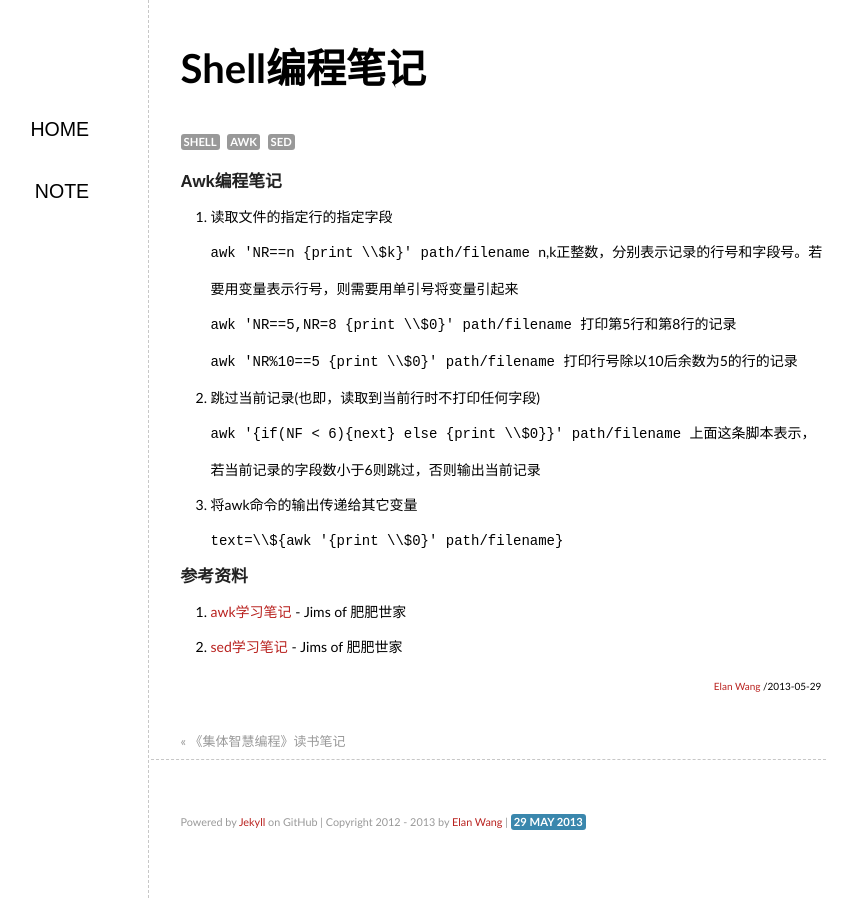
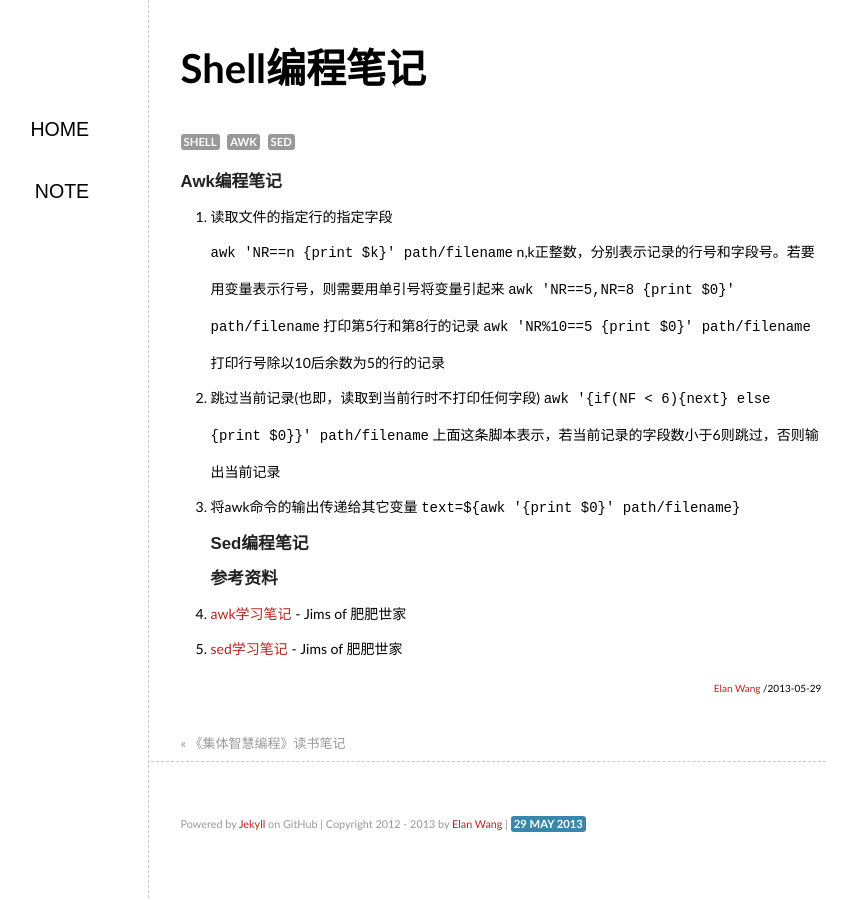
Before and after one commit to elan2wang/note, a Jekyll site: the page built from _posts/2013-05-29-shell-programming-tips.md, in a window 1280 px wide. Shown: the whole page, without its empty margins (236-1093 px from the left). Built offline with Jekyll 4.4.1, drawn with Linux system fonts in a browser that asks for light colours; comment, search, counter and statistics services are not loaded.

Commit message:
edit shell programming tips

```diff
--- a/_posts/2013-05-29-shell-programming-tips.md
+++ b/_posts/2013-05-29-shell-programming-tips.md
@@ -6,28 +6,18 @@ categories: Linux
 ---
 ###Awk编程笔记
 1. 读取文件的指定行的指定字段<br>
-<code>
-awk 'NR==n {print \\$k}' path/filename
-</code>
-n,k正整数，分别表示记录的行号和字段号。若要用变量表示行号，则需要用单引号将变量引起来<br>
-<code>
-awk 'NR==5,NR=8 {print \\$0}' path/filename
-</code>
-打印第5行和第8行的记录<br>
-<code>
-awk 'NR%10==5 {print \\$0}' path/filename
-</code>
+<code>awk 'NR==n {print $k}' path/filename</code>
+n,k正整数，分别表示记录的行号和字段号。若要用变量表示行号，则需要用单引号将变量引起来
+<code>awk 'NR==5,NR=8 {print $0}' path/filename</code>
+打印第5行和第8行的记录
+<code>awk 'NR%10==5 {print $0}' path/filename</code>
 打印行号除以10后余数为5的行的记录<br>
-2. 跳过当前记录(也即，读取到当前行时不打印任何字段)<br>
-<code>
-awk '{if(NF < 6){next} else {print \\$0}}' path/filename
-</code>
-上面这条脚本表示，若当前记录的字段数小于6则跳过，否则输出当前记录<br>
-3. 将awk命令的输出传递给其它变量<br>
-<code>
-text=\\${awk '{print \\$0}' path/filename}
-</code>
-
+2. 跳过当前记录(也即，读取到当前行时不打印任何字段)
+<code>awk '{if(NF < 6){next} else {print $0}}' path/filename</code>
+上面这条脚本表示，若当前记录的字段数小于6则跳过，否则输出当前记录
+3. 将awk命令的输出传递给其它变量
+<code>text=${awk '{print $0}' path/filename}</code>
+###Sed编程笔记
 ###参考资料
 1. [awk学习笔记](http://man.lupaworld.com/content/manage/ringkee/awk.htm#id2861697) - Jims of 肥肥世家
 2. [sed学习笔记](http://tsnc.zhongaokao.com/tsnc_wgrj/doc/sed.htm) - Jims of 肥肥世家
```
